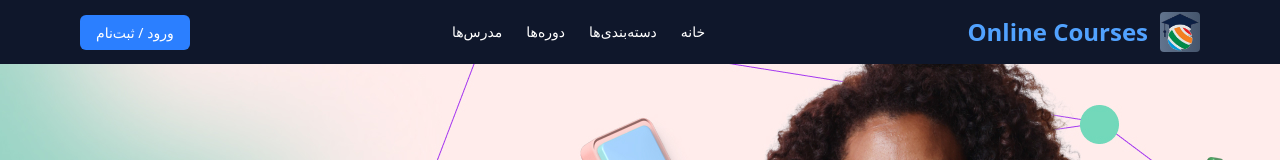
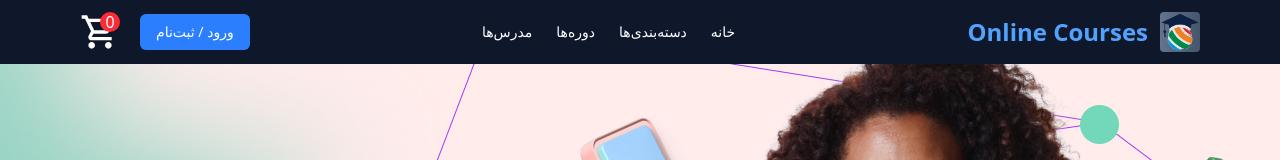
Before and after one commit to mostafa0824/Amoozly, a React (Vite) app: page / in a window 1280 px wide. Shown: the top 160 px of the page. Built offline with nearby package versions, Linux system fonts and the light colour scheme; no server answers.

Commit message:
add icon cart & cart.length

```diff
--- a/src/Components/Navbar/index.jsx
+++ b/src/Components/Navbar/index.jsx
@@ -1,7 +1,10 @@
 import React from "react";
+import { MdOutlineShoppingCart } from "react-icons/md";
+import { useSelector } from "react-redux";
 import { Link, useNavigate } from "react-router-dom";
 
 export default function Navbar() {
+  const cartQuantity=useSelector(state=>state.cart.items)?.length
   const navigate=useNavigate()
   return (
     <nav className="bg-slate-900 text-white shadow-md">
@@ -22,10 +25,14 @@ export default function Navbar() {
         </ul>
 
         {/* دکمه ورود/ثبت‌نام */}
-        <div>
+        <div className="flex items-center gap-5">
           <Link to="/auth" className="bg-blue-500 px-4 py-2 rounded-md hover:bg-blue-600 text-sm">
             ورود / ثبت‌نام
           </Link>
+          <div onClick={()=>navigate('/cart')} className="relative cursor-pointer">
+            <span className="absolute bg-red-500 w-5 h-5 rounded-full flex items-center justify-center">{cartQuantity}</span>
+            <MdOutlineShoppingCart className="text-[40px]"/>
+          </div>
         </div>
       </div>
     </nav>
```
